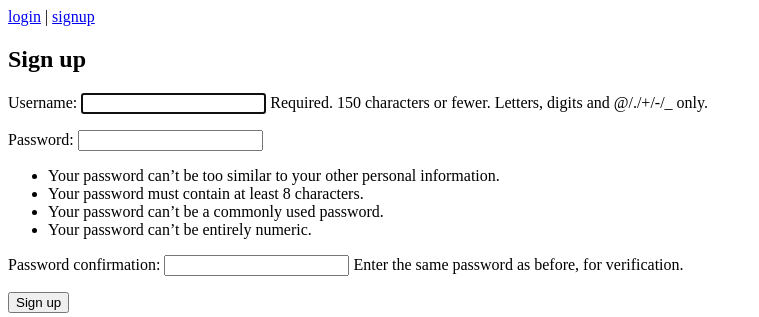
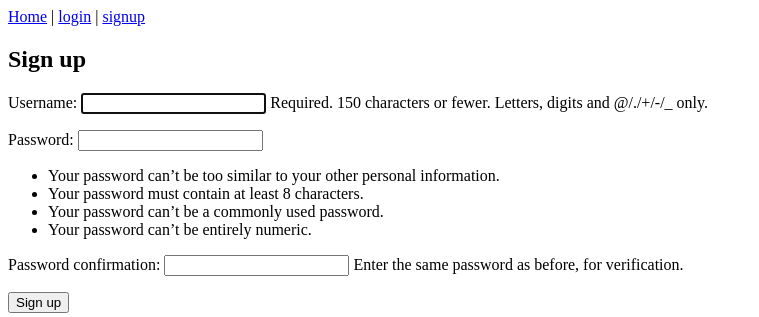
Before and after one commit to kgawda/python-backend, a Django app: page /signup in a window 1280 px wide. Shown: the top 317 px of the page, without its empty margins (0-759 px from the left). Run offline with Django 4.2, Linux system fonts and the light colour scheme.

Commit message:
Drobne poprawki w szablonach

```diff
--- a/webserwisy/gamma/buildingmanagement/templates/buildingmanagement/base.html
+++ b/webserwisy/gamma/buildingmanagement/templates/buildingmanagement/base.html
@@ -6,6 +6,7 @@
 </head>
 <body>
 <header>
+    <a href="{% url 'home' %}">Home</a> |
     {% if user.is_authenticated %}
         {{ user }} | <a href="{% url 'logout' %}">logout</a>
     {% else %}
--- a/webserwisy/gamma/buildingmanagement/templates/buildingmanagement/home.html
+++ b/webserwisy/gamma/buildingmanagement/templates/buildingmanagement/home.html
@@ -5,5 +5,6 @@
 
 <p><a href="{% url 'reservations'%}">Reservations list (logged in users only)</a></p>
 <p><a href="{% url 'reserve'%}">Book a room (logged in users only)</a></p>
+<p><a href="/reserve2">Book a room (different form) (logged in users only)</a></p>
 
 {%endblock%}
```
